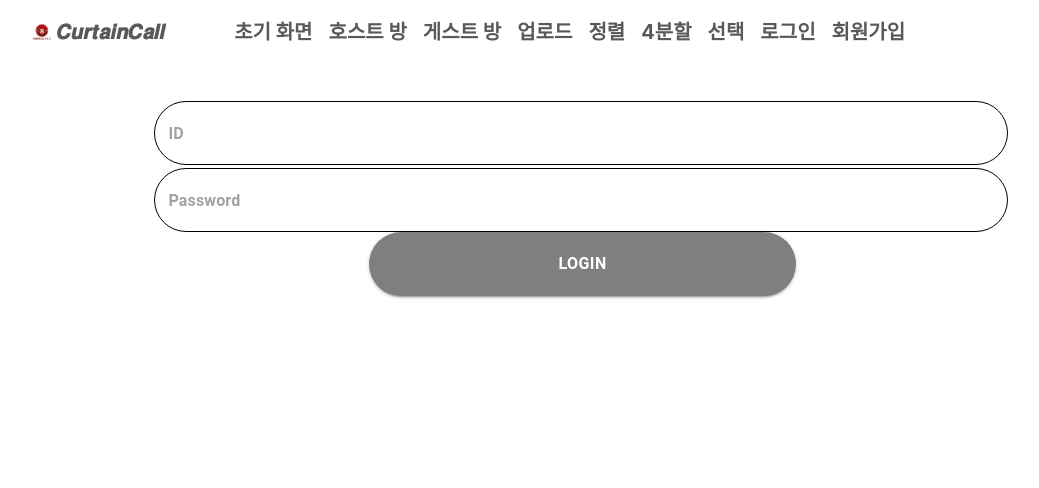
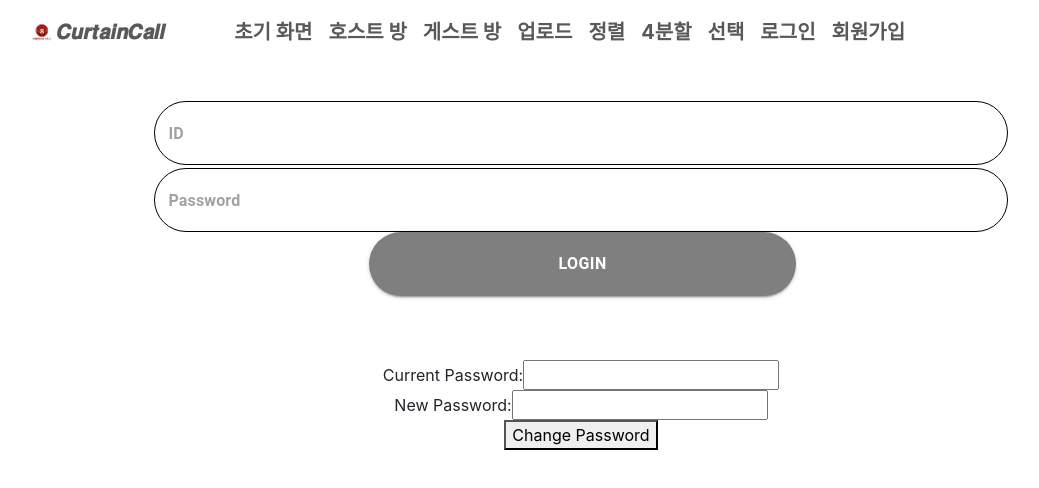
Before and after one commit to CSID-DGU/2024-1-OSS-team-1-curtaincall, a React (Create React App) app in the folder front/: page /login in a window 1280 px wide. Shown: the top 488 px of the page, without its empty margins (59-1098 px from the left). Built offline with nearby package versions, Linux system fonts and the light colour scheme.

Commit message:
feat: add PasswordChangeForm

```diff
--- /dev/null
+++ b/front/src/components/LoginPageComp/PasswordChangeForm.jsx
@@ -0,0 +1,46 @@
+import React, { useState } from 'react';
+import axios from 'axios';
+import localuri from '../../pages/localuri';
+
+const PasswordChangeForm = () => {
+    const [currentPassword, setCurrentPassword] = useState('');
+    const [newPassword, setNewPassword] = useState('');
+
+    const handleSubmit = (e) => {
+        e.preventDefault();
+        axios.post(`http://${localuri}/change-password/`, {
+            current_password: currentPassword,
+            new_password: newPassword,
+        })
+        .then(response => {
+            alert('Password changed successfully');
+        })
+        .catch(error => {
+            console.error('Error changing password:', error);
+        });
+    };
+
+    return (
+        <form onSubmit={handleSubmit}>
+            <div>
+                <label>Current Password:</label>
+                <input
+                    type="password"
+                    value={currentPassword}
+                    onChange={(e) => setCurrentPassword(e.target.value)}
+                />
+            </div>
+            <div>
+                <label>New Password:</label>
+                <input
+                    type="password"
+                    value={newPassword}
+                    onChange={(e) => setNewPassword(e.target.value)}
+                />
+            </div>
+            <button type="submit">Change Password</button>
+        </form>
+    );
+};
+
+export default PasswordChangeForm;
--- a/front/src/pages/Login.jsx
+++ b/front/src/pages/Login.jsx
@@ -5,6 +5,7 @@ import { GoogleLogin } from '@react-oauth/google';
 import LoginButton from '../components/LoginPageComp/LoginButton'; // Adjust the path accordingly
 import UsernameInputForm from '../components/LoginPageComp/IDInputForm'; // Adjust the path accordingly
 import PasswordInputForm from '../components/LoginPageComp/PasswordInputForm'; // Adjust the path accordingly
+import PasswordChangeForm from '../components/LoginPageComp/PasswordChangeForm'; // 비밀번호변경폼
 import api from '../axios'
 import {useRecoilState} from "recoil";
 import {loginState} from "../atom/atom";
@@ -63,6 +64,8 @@ function Login() {
                 onSuccess={handleGoogleLoginSuccess}
                 onFailure={(response) => console.error('Google login failed:', response)}
             />
+            <br/>
+            <PasswordChangeForm />
         </Container>
     );
 }
```
